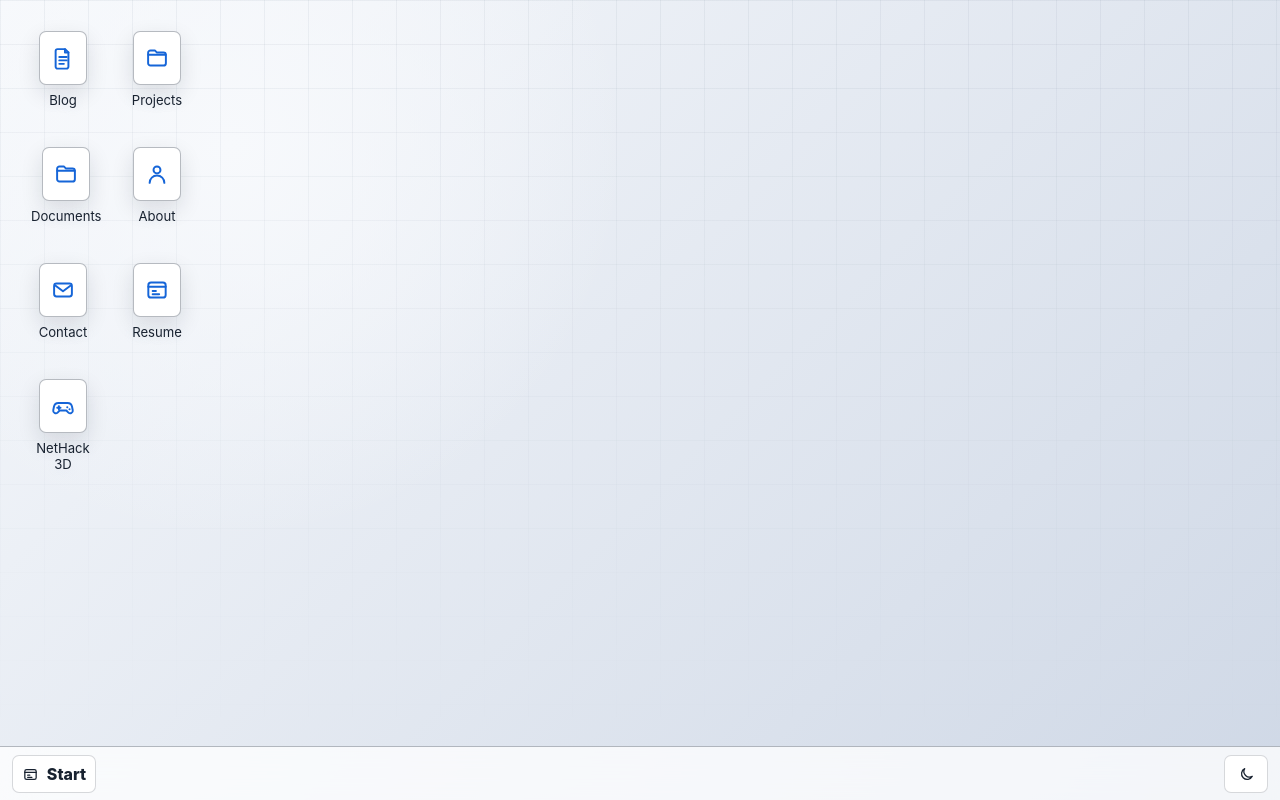
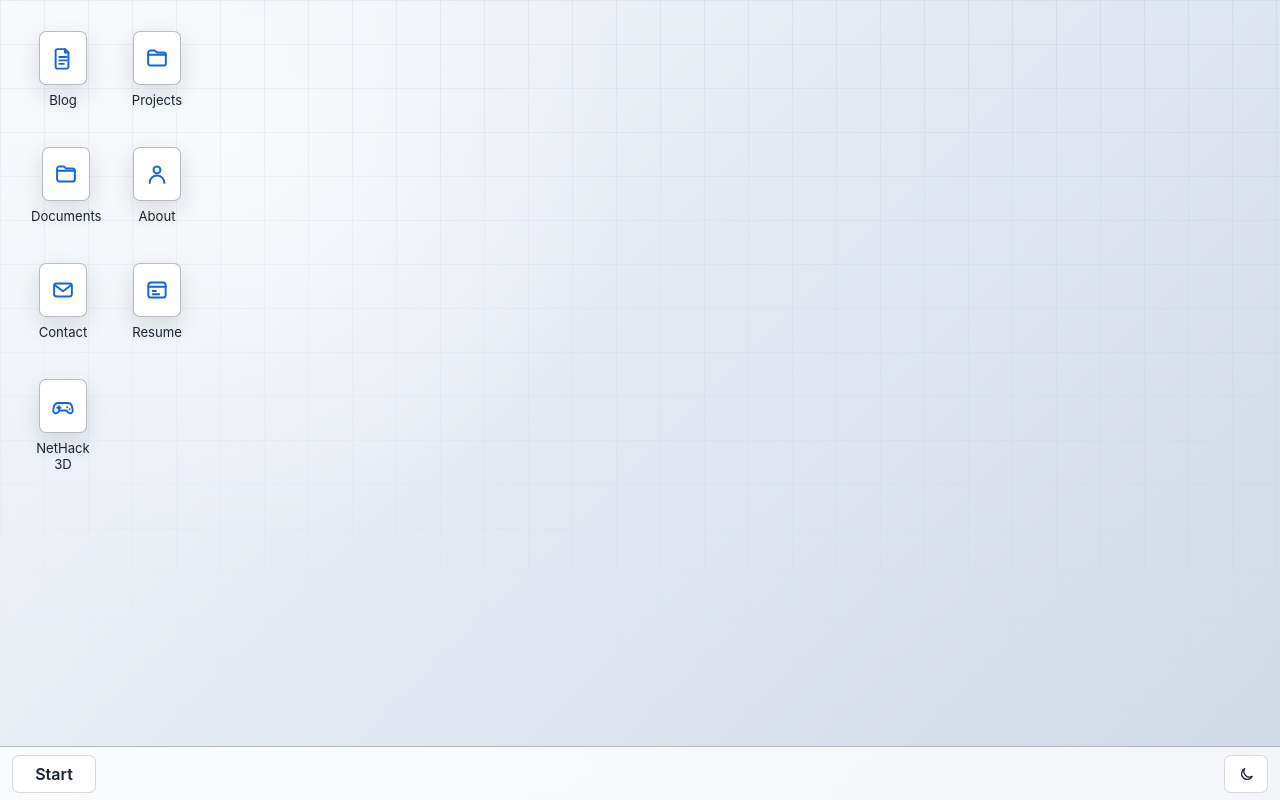
Before and after one commit to Julioevm/julioevm.github.io, a React (Vite) app: page / in a window 1280 px wide. Built offline with nearby package versions, Linux system fonts and the light colour scheme.

Commit message:
Tweak Start menu.

```diff
--- a/src/components/Taskbar.tsx
+++ b/src/components/Taskbar.tsx
@@ -230,7 +230,6 @@ export function Taskbar() {
           aria-expanded={isStartOpen}
           aria-haspopup="menu"
         >
-          <Icon name="app" />
           <span>Start</span>
         </button>
       </div>
--- a/src/styles/main.scss
+++ b/src/styles/main.scss
@@ -465,7 +465,7 @@ a {
 
 .taskbar__start {
   min-width: 84px;
-  font-weight: 800;
+  font-weight: 600;
 }
 
 .start-menu {
```
